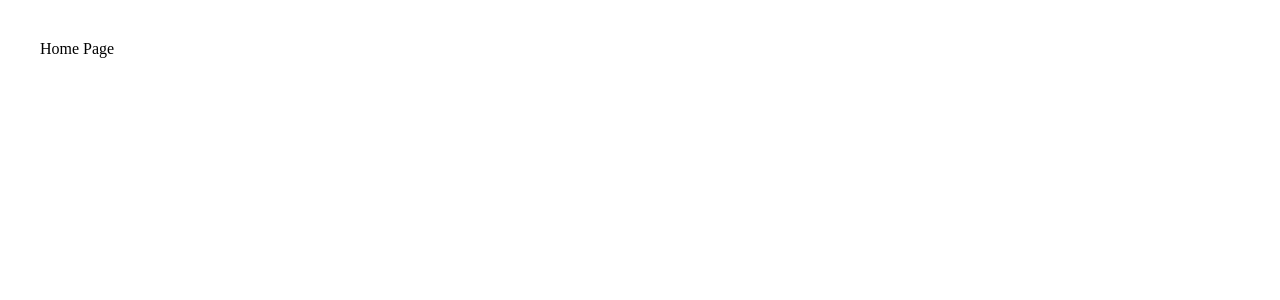
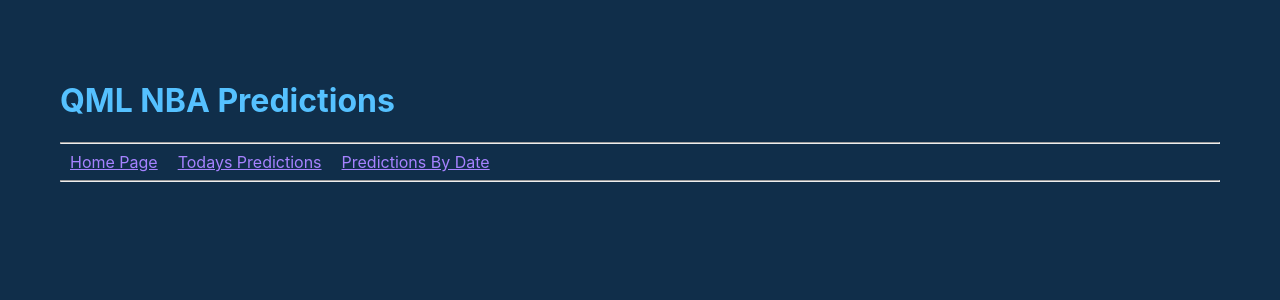
Before and after one commit to brandanquinn/senior-project, a React (Create React App) app in the folder my-app/: page / in a window 1280 px wide. Shown: the top 300 px of the page. Built offline with nearby package versions, Linux system fonts and the light colour scheme.

Commit message:
Added react navigation bar; styled homepage and /todays-games route

```diff
--- a/my-app/src/App.css
+++ b/my-app/src/App.css
@@ -1,12 +1,13 @@
 body {
   margin: 40px;
+  background-color: #102e4a;
 }
 
 .wrapper {
   display: flex;                       /* establish flex container */
   flex-wrap: wrap;                     /* enable flex items to wrap */
   justify-content: space-around;
-  background-color: #fff;
+  background-color: #102e4a;
   color: #444;
 }
 
@@ -14,15 +15,30 @@ body {
   flex: 0 0 32%;                       /* don't grow, don't shrink, width */
   height: 70px;
   margin-bottom: 5px;
-  background-color: #61dafb;
+  background-color: #5887ff;
+  color: white;
 }
 
 .box:nth-child(3n) {
-  background-color: #61dafb;
+  background-color: #5887ff;
+  color: white;
 }
 
 .App-link {
   color: #61dafb;
+}
+
+.Sitename {
+  color: #55c1ff;
+}
+
+.Navbar {
+  padding: 20px;
+}
+
+.Link {
+  padding: 10px;
+  color:#a682ff;
 }
 
 @keyframes App-logo-spin {
--- a/my-app/src/App.js
+++ b/my-app/src/App.js
@@ -1,4 +1,5 @@
 import React, { Component } from 'react';
+import Header from './Header';
 import get from 'lodash/get';
 import logo from './logo.svg';
 import './App.css';
@@ -16,9 +17,8 @@ class App extends Component {
   render() {
     return (
       <div>
-        <p>Home Page</p>
+        <Header />
       </div>
-
     );
   }
 }
--- /dev/null
+++ b/my-app/src/Header.js
@@ -0,0 +1,34 @@
+import React from 'react';
+import { NavLink } from 'react-router-dom';
+import './App.css';
+
+/**
+ * NAME: Header
+ *
+ * PURPOSE: Implements a reusable Navigation menu bar react component.
+ *
+ * SUMMARY:
+ *  - Display header
+ *  - Create NavLink components for each route in the web app
+ *      - Home Page(/)
+ *      - Todays Predictions(/todays-games)
+ *      - Predictions by Date(/predict-by-date)
+ *
+ * AUTHOR:
+ *  - Brandan Quinn
+ *
+ * DATE:
+ *  10:57am 4/3/19
+ */
+const Header = () => (
+    <header class="Navbar">
+        <h1 class="Sitename">QML NBA Predictions</h1>
+        <hr />
+        <NavLink to="/" activeClassName="is-active" class="Link" exact={true}>Home Page</NavLink>
+        <NavLink to="/todays-games" activeClassName="is-active" class="Link">Todays Predictions</NavLink>
+        <NavLink to="/predict-by-date" activeClassName="is-active" class="Link">Predictions By Date</NavLink>
+        <hr />
+    </header>
+);
+
+export default Header;
--- a/my-app/src/index.css
+++ b/my-app/src/index.css
@@ -1,4 +1,4 @@
-/* body {
+body {
   margin: 0;
   padding: 0;
   font-family: -apple-system, BlinkMacSystemFont, "Segoe UI", "Roboto", "Oxygen",
@@ -8,7 +8,7 @@
   -moz-osx-font-smoothing: grayscale;
 } */
 
-/* code {
+code {
   font-family: source-code-pro, Menlo, Monaco, Consolas, "Courier New",
     monospace;
-} */
+}
--- a/package.json
+++ b/package.json
@@ -17,6 +17,7 @@
   },
   "homepage": "https://github.com/brandanquinn/senior-project#readme",
   "dependencies": {
+    "bulma": "^0.7.4",
     "express": "^4.16.4",
     "request": "^2.88.0"
   }
```
Also changed, not shown: 1 other file (tests, documents, lock files or other folders).
